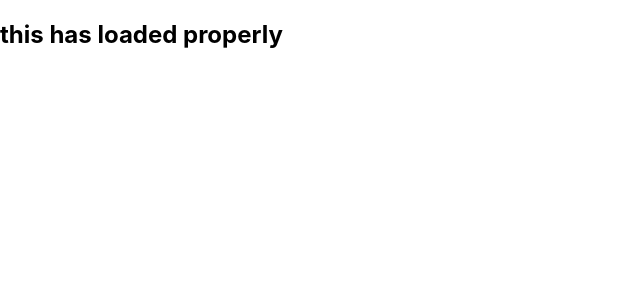
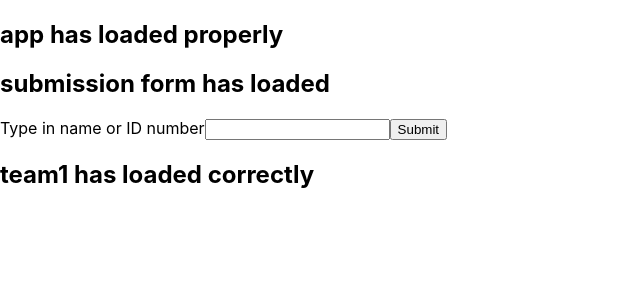
Before and after one commit to 1jdsteele/PokeFight, a React (Create React App) app: page / in a window 1280 px wide. Shown: the top 300 px of the page, without its empty margins (0-640 px from the left). Built offline with nearby package versions, Linux system fonts and the light colour scheme; no server answers.

Commit message:
second commit

```diff
--- a/src/App.js
+++ b/src/App.js
@@ -1,10 +1,14 @@
 
 import './App.css';
+import Team1 from './components/team1/team1';
+import SubmissionForm from './components/submissionform/submissionform';
 
 function App() {
   return (
     <div>
-      <h2>this has loaded properly</h2>
+      <h2>app has loaded properly</h2>
+      <SubmissionForm />
+      <Team1 />
     </div>
   );
 }
--- /dev/null
+++ b/src/components/submissionform/submissionform.js
@@ -0,0 +1,23 @@
+import React, {useState} from "react";
+
+export default function SubmissionForm() {
+
+    const [userinput, setUserInput] = useState();
+
+    function handleClick(event) {
+        event.preventDefault();
+        setUserInput("example3");
+
+    }
+
+    return (
+        <>
+        <h2>submission form has loaded</h2>
+        <form action="">
+            <label htmlFor="userInput">Type in name or ID number</label>
+            <input type="text" id="userInput" />
+            <button onClick={handleClick}>Submit</button>
+        </form>
+        </>
+    )
+}
--- /dev/null
+++ b/src/components/team1/team1.js
@@ -0,0 +1,21 @@
+import React, {useEffect} from "react";
+
+
+
+
+const url = "https://pokeapi.co/api/v2/pokemon/7";
+
+export default function Team1() {
+    useEffect(() => {
+        fetch(url)
+            .then((res) => res.json())
+            .then((data) => {
+                console.log(data);
+            })
+            .catch(console.log.error)
+
+    }, []);
+    return(
+        <h2>team1 has loaded correctly</h2>
+    )
+}
```
Also changed, not shown: 1 other file (tests, documents, lock files or other folders).
